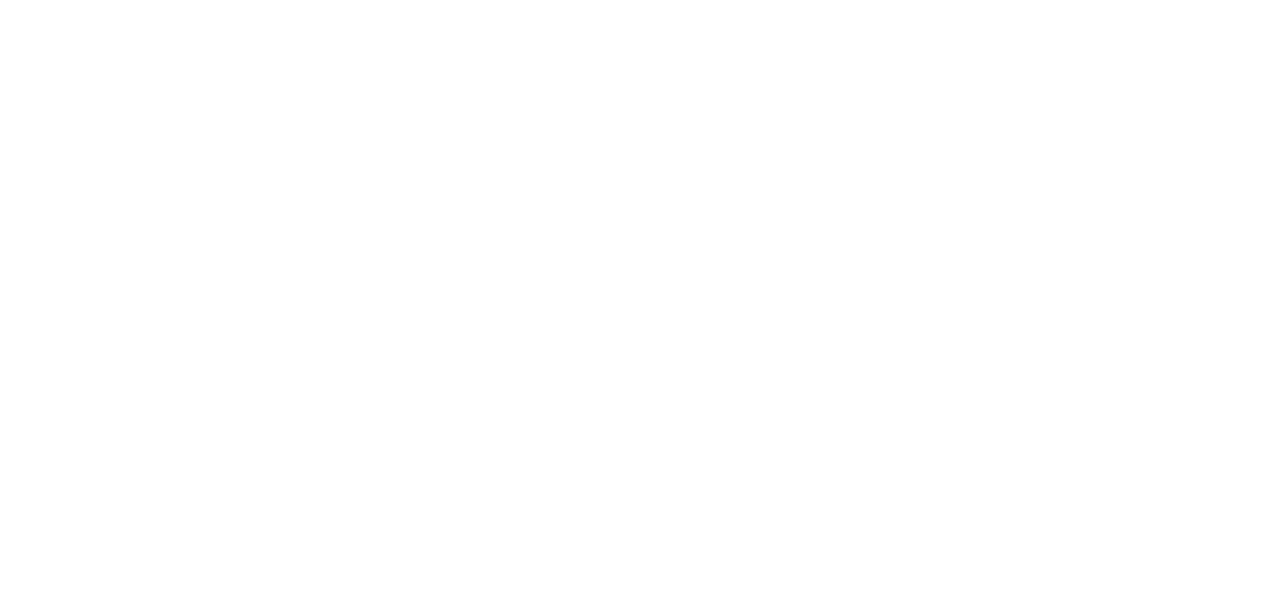
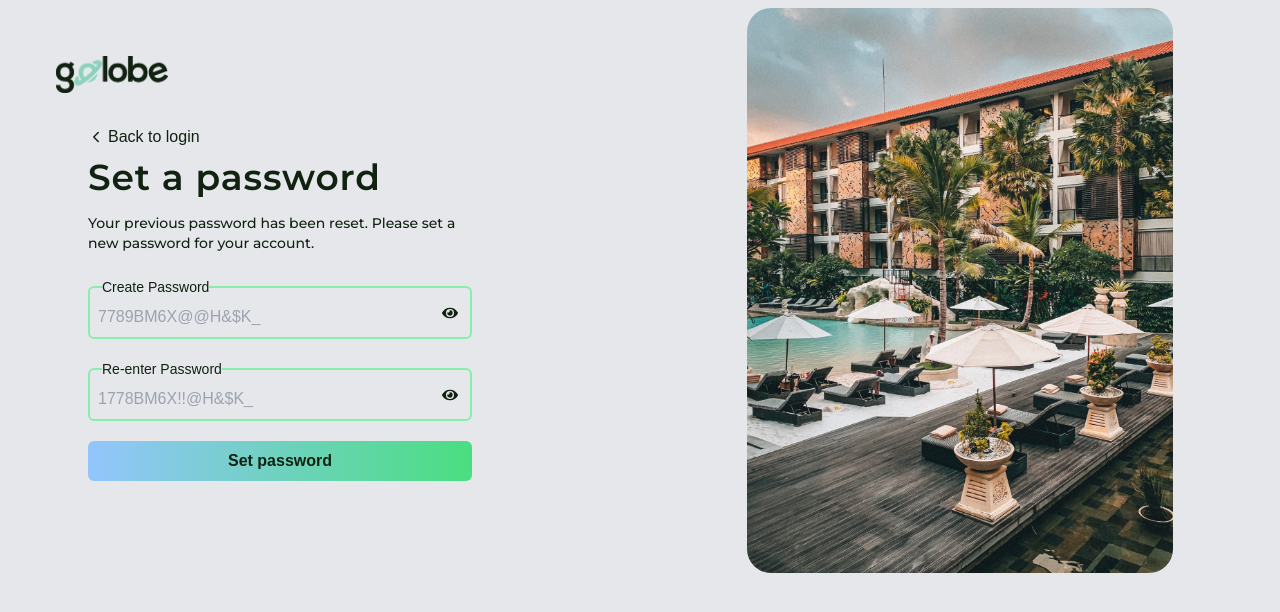
Before and after one commit to Heritagify/Travelling-Website, a React (Vite) app: page /resetPassword/1 in a window 1280 px wide. Before the commit this address had no page. Shown: the top 612 px of the page. Built offline with nearby package versions, Linux system fonts and the light colour scheme; a web font is replaced by a local one.

Commit message:
working on backend

```diff
--- a/src/App.jsx
+++ b/src/App.jsx
@@ -8,7 +8,7 @@ const Login = React.lazy(() => import("./Login"));
 const Flights = React.lazy(() => import("./Flights"));
 const ForgotPassword = React.lazy(() => import("./ForgotPassword"));
 const VerifyCode = React.lazy(() => import("./VerifyCode"));
-const SetPassword = React.lazy(() => import("./SetPassword"));
+const ResetPassword = React.lazy(() => import("./ResetPassword"));
 const SignUp = React.lazy(() => import("./SignUp"));
 
 const Account = React.lazy(() => import("./AccounFlows/Account"));
@@ -34,7 +34,7 @@ function App() {
           <Route path="/flight" element={<Flights />} />
           <Route path="/forgottenPassword" element={<ForgotPassword />} />
           <Route path="/verifyCode" element={<VerifyCode />} />
-          <Route path="/setPassword" element={<SetPassword />} />
+          <Route path="/resetPassword/:token" element={<ResetPassword />} />
           <Route path="/signUp" element={<SignUp />} />
           <Route path="/account" element={<Account />} >
             <Route path="/account" element={<UserAccount />} />
--- a/src/ForgotPassword.jsx
+++ b/src/ForgotPassword.jsx
@@ -92,12 +92,12 @@ const ForgotPassword = () => {
                 {formik.errors.email}
               </div>
             ) : null}
-            <button
+            <link to={`/reset-password/${resetToken}`}
               type="submit"
               className="w-full py-2 rounded-md font-semibold hover:text-white bg-gradient-to-r from-blue-900 to-green-800"
             >
               Submit
-            </button>
+            </link>
 
             <div className="flex items-center py-6">
               <div className="w-28 md:w-56 border-t border-blue-500"></div>
--- a/src/Login.jsx
+++ b/src/Login.jsx
@@ -51,7 +51,7 @@ const Login = () => {
       })
         .then((response) => {
           if (response.data.status) {
-            navigate('/');
+            navigate('/account');
           } else {
             // setError("Invalid username or password");
           }
--- a/src/SetPassword.jsx
+++ b/src/ResetPassword.jsx
@@ -5,9 +5,11 @@ import { Link } from 'react-router-dom';
 import logo from './assets/footLogo.png';
 import myImage from './assets/login1.jpg';
 
-const SetPassword = () => {
+const ResetPassword = () => {
   const [showPassword1, setShowPassword1] = useState(false);
   const [showPassword2, setShowPassword2] = useState(false);
+  const [resetToken, setResetToken] = useState('');
+
 
   const togglePasswordVisibility1 = () => {
     setShowPassword1(!showPassword1);
@@ -17,11 +19,33 @@ const SetPassword = () => {
     setShowPassword2(!showPassword2);
   };
 
+  const handleSubmit = async (e) => {
+    e.preventDefault();
+
+    try {
+      const response = await fetch('/api/reset-password', {
+        method: 'POST',
+        headers: {
+          'Content-Type': 'application/json',
+        },
+        body: JSON.stringify({ token: resetToken, newPassword }),
+      });
+
+      const data = await response.json();
+      console.log(data);
+      // Handle the response as needed (e.g., show a success message, redirect to login, etc.)
+    } catch (err) {
+      console.error(err);
+      // Handle the error as needed (e.g., show an error message)
+    }
+  };
+
   return (
     <div className="block md:flex bg-gray-200 min-h-screen">
       <div className="md:w-1/2 md:p-8 lg:p-14">
         <img src={logo} className="w-32 md:w-28 mx-auto md:mx-0" alt="logo" />
-        <div className="pt-8 mx-3 md:mx-0 md:ml-8 text-blackGreen">
+        <form onSubmit={handleSubmit}
+         className="pt-8 mx-3 md:mx-0 md:ml-8 text-blackGreen">
           <Link to="/login" className="flex gap-1 items-center cursor-pointer">
             <IoChevronBack /> Back to login
           </Link>
@@ -63,7 +87,7 @@ const SetPassword = () => {
           <button className="w-full lg:w-96 py-2 rounded-md font-semibold hover:text-white bg-gradient-to-r from-blue-300 to-green-400">
             Set password
           </button>
-        </div>
+        </form>
       </div>
       <div className="w-full md:w-2/3 lg:w-1/2 py-12 lg:py-2">
         <div className="items-center flex justify-center">
@@ -74,4 +98,4 @@ const SetPassword = () => {
   );
 };
 
-export default SetPassword;
+export default ResetPassword;
```
